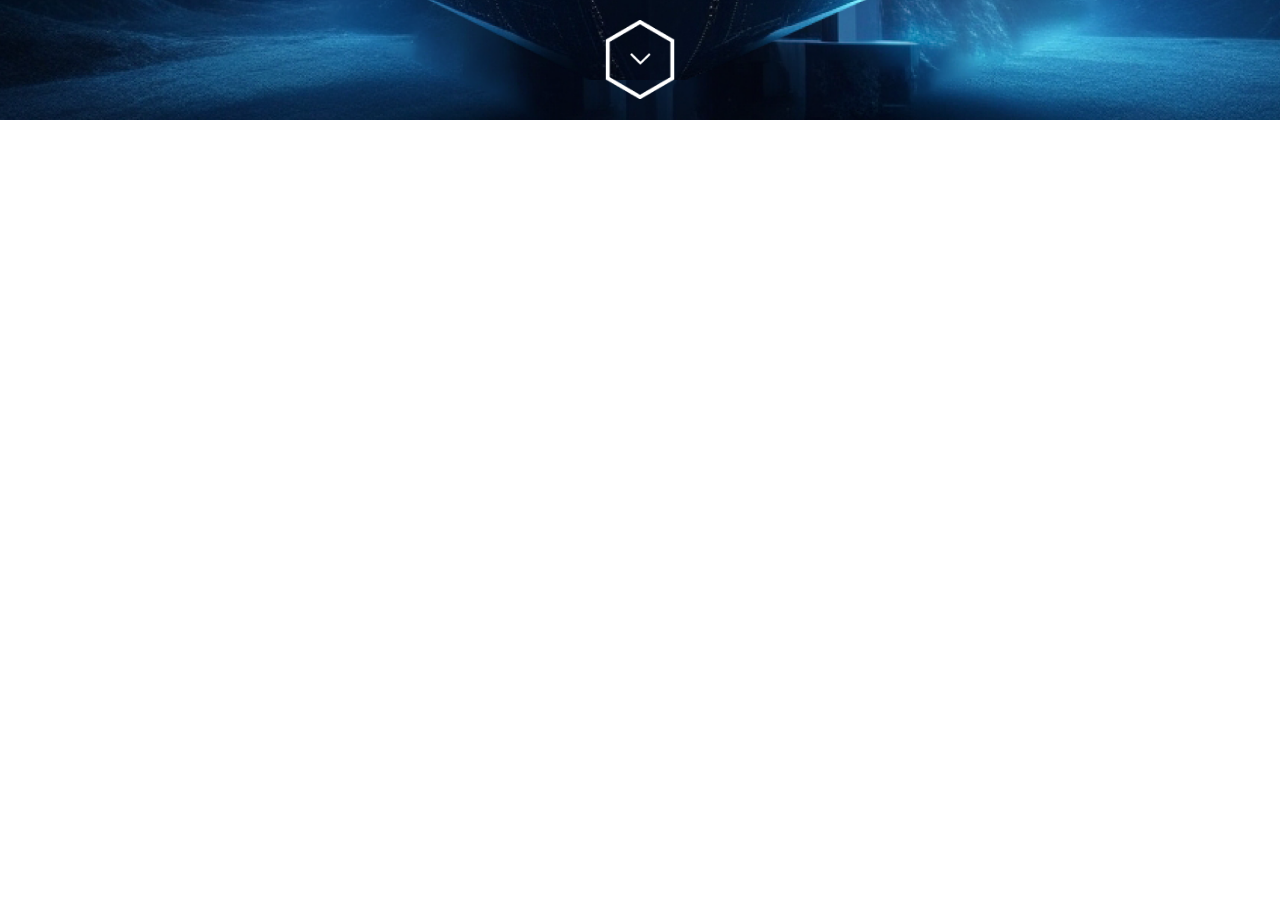
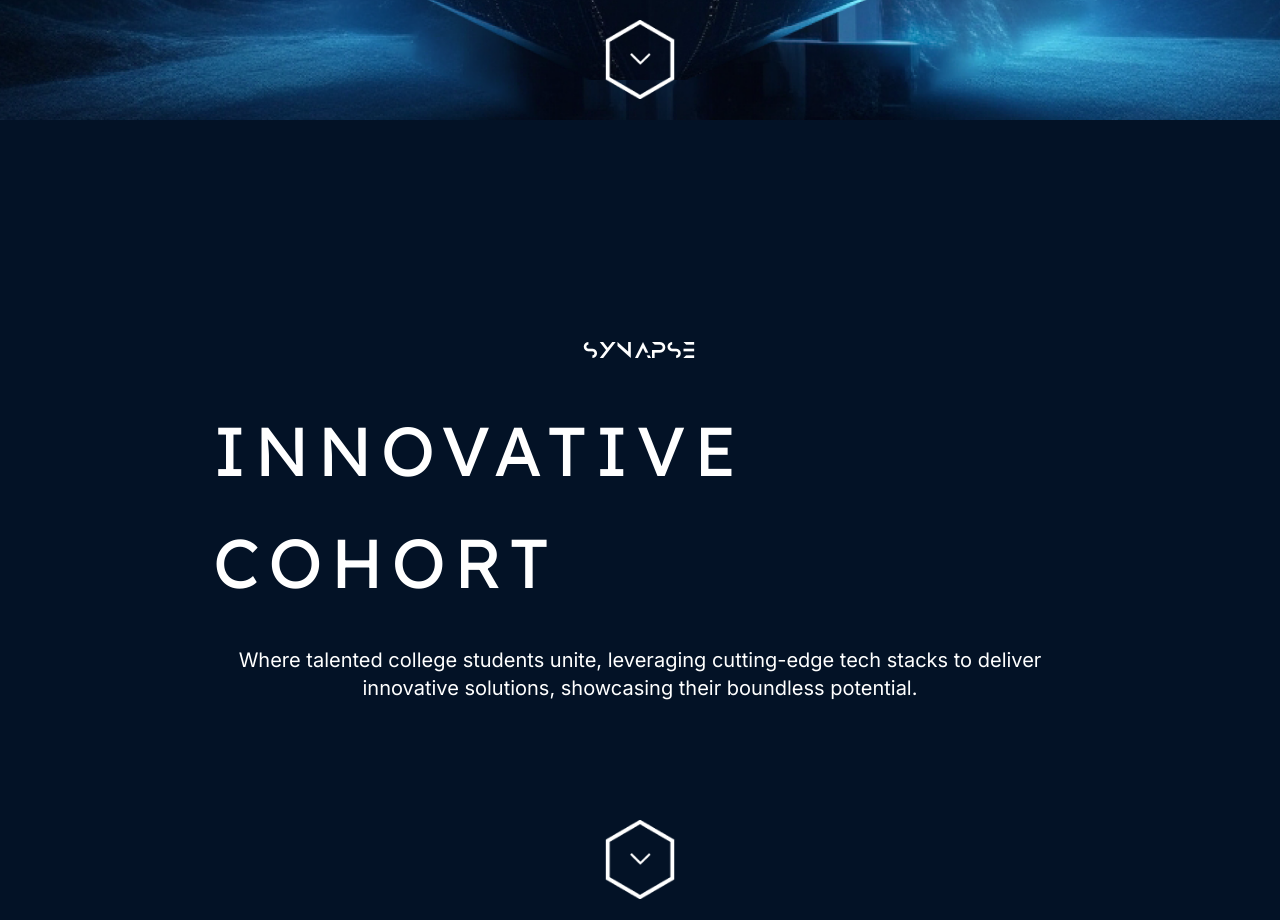
Before and after one commit to ommgh/synapse, a Next.js app: page / in a window 1280 px wide. Shown: the part 680-1600 px from the top of the page. Before the commit the page ends 800 px from the top, so only its background shows below. Built offline with nearby package versions, Linux system fonts and the light colour scheme.

Commit message:
added component

```diff
--- a/app/page.tsx
+++ b/app/page.tsx
@@ -1,11 +1,13 @@
 "use client";
 
 import LandingPage from "@/components/LandingPage";
+import Tagline from "@/components/Tagline";
 
 export default function Home() {
   return (
-    <main className="min-h-screen">
+    <main className="min-h-screen overflow-x-hidden">
       <LandingPage />
+      <Tagline />
     </main>
   )
 }
--- /dev/null
+++ b/components/Tagline.tsx
@@ -0,0 +1,40 @@
+import { Lexend_Deca } from 'next/font/google'
+
+const lexend = Lexend_Deca({
+    subsets: ['latin'],
+    weight: '400'
+})
+
+const Tagline = () => {
+    return (
+        <div
+        className="relative w-screen h-screen flex flex-col justify-center items-center bg-[#031226] text-white"
+        >
+            <div
+            className='flex flex-col justify-center items-center w-4/6 gap-[28px]'
+            >
+                <p
+                className="anuratiFont text-xl"
+                >SYNAPSE</p>
+
+                <h2
+                className={`font-bold text-[69px] leading-[112px] tracking-[8.4px] uppercase ${lexend.className}`}
+                >Innovative Cohort</h2>
+
+                <p
+                className='text-xl text-center'
+                >Where talented college students unite, leveraging cutting-edge tech stacks to deliver innovative solutions, showcasing their boundless potential.</p>
+            </div>
+
+            <button
+            className='absolute bottom-0 mb-[20px] w-[70px] h-[82px] flex items-center justify-center bg-center bg-contain bg-[url(/images/downBtn.png)] bg-no-repeat'
+            >
+                <div
+                className='w-[23px] h-[12px] bg-center bg-contain bg-[url(/images/down.png)] bg-no-repeat'
+                ></div>
+            </button>
+        </div>
+    )
+}
+
+export default Tagline
```
